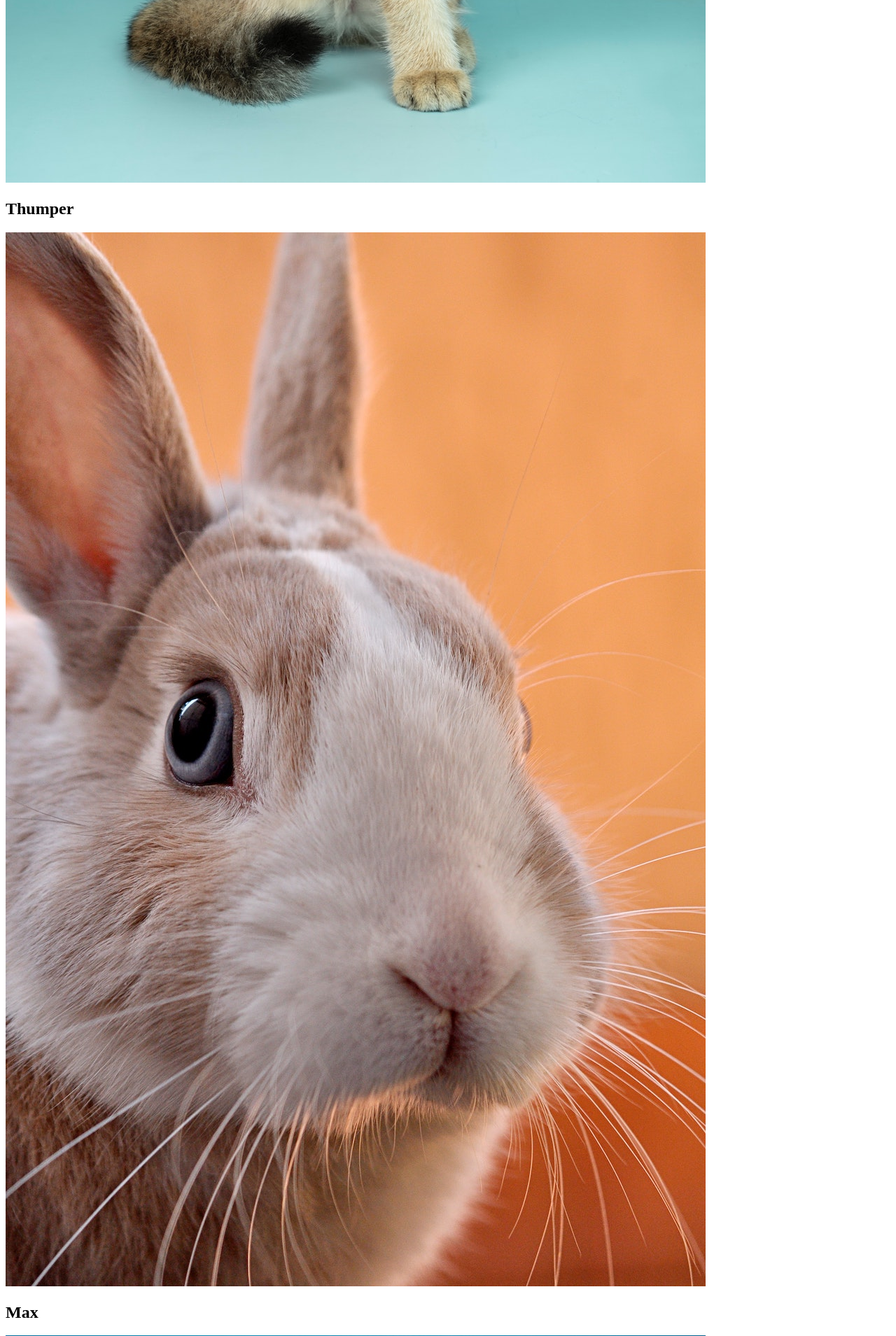
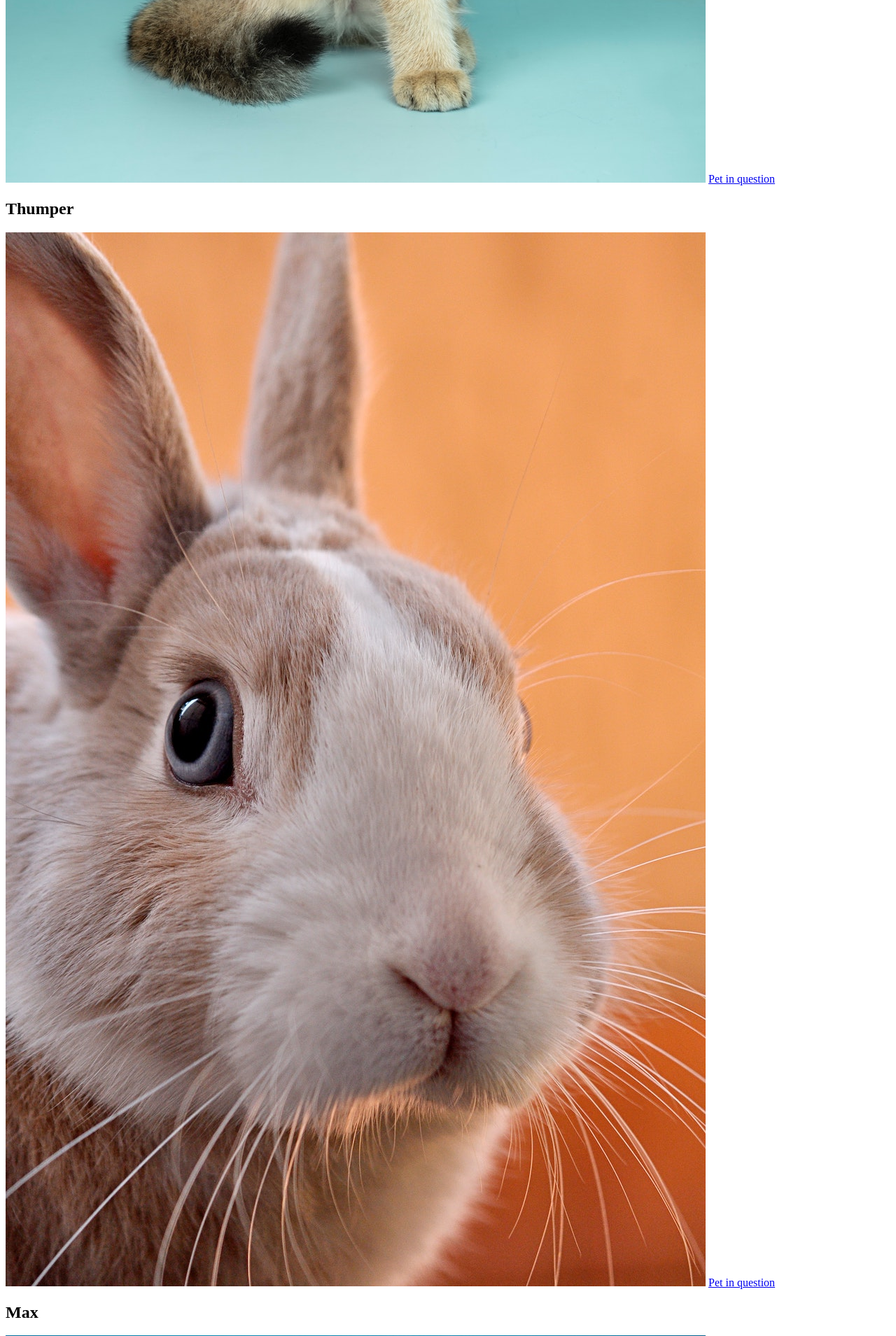
Before and after one commit to jwong65/PY-Petfax, a Flask app: page /pets/ in a window 1280 px wide. Shown: the part 1365-3274 px from the top of the page at 70% size. Run offline with Flask 3, Linux system fonts and the light colour scheme.

Commit message:
Each individual page now has their link, fixed pet.py to get id

```diff
--- a/petfax/pet.py
+++ b/petfax/pet.py
@@ -10,6 +10,7 @@ def index():
     return render_template('index.html', pets=pets)
 
 # https://flask.palletsprojects.com/en/2.0.x/quickstart/#variable-rules
-@bp.route('/<pet_id>')
-def show_pet(pet_id):
-    return render_template('show.html', pets =pets)
+@bp.route('/<int:id>')
+def show_pet(id):
+    pet = pets[id-1]
+    return render_template('show.html', pet =pet)
--- a/petfax/templates/index.html
+++ b/petfax/templates/index.html
@@ -9,8 +9,15 @@
 <body>
     <h1>Welcome to PetFax</h1>
     {% for pet in pets %}
+    <div>
         <h2>{{pet.pet_name}}</h2>
         <img src="{{pet.pet_photo}}" alt="Photo of pet" />
+        <!-- Need link for pets id -->
+        <a href="/pets/{{pet.pet_id}}">Pet in question</a>
+    </div>
     {% endfor %}
+    <p>
+        <a href="/">Go back</a>
+    </p>
 </body>
 </html>
```
Also changed, not shown: petfax/templates/show.html (+2 -5 lines).
